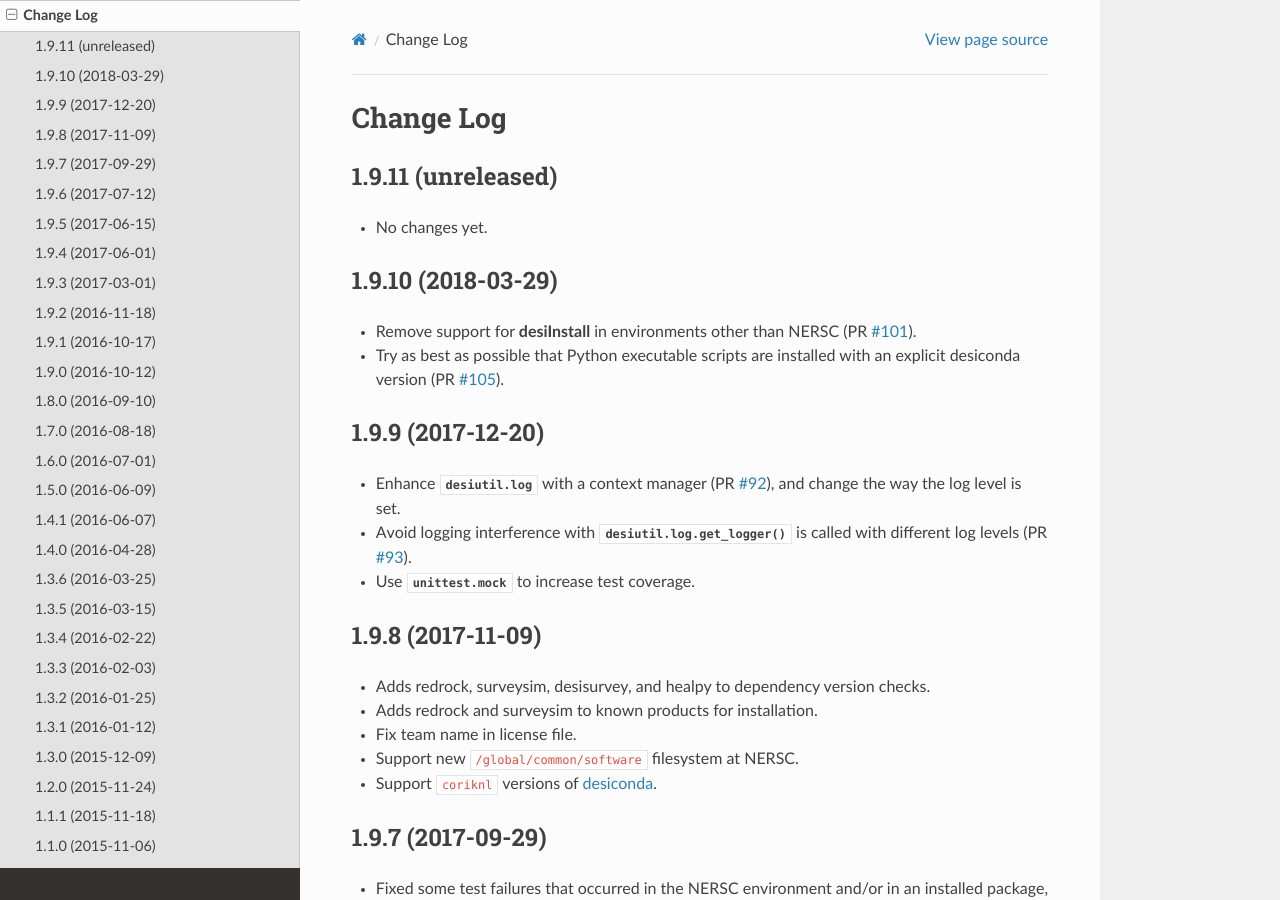
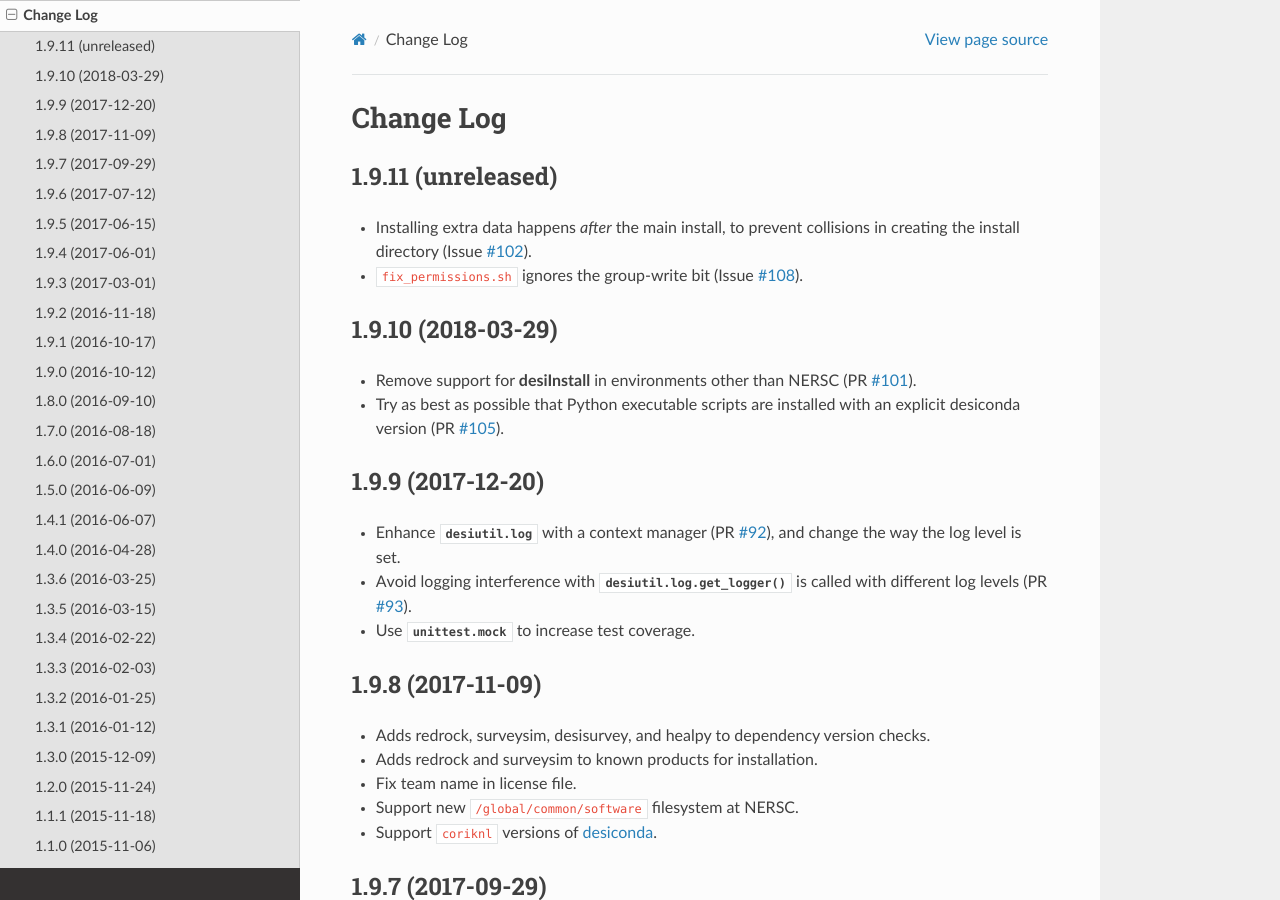
Before and after one commit to desihub/desiutil, a Sphinx documentation site: the page built from doc/changes.rst, in a window 1280 px wide and 900 px high. Built offline with Sphinx 7.4.7 and the Read the Docs theme 2.0.0, drawn with Linux system fonts in a browser that asks for light colours.

Commit message:
change order of downloading extra data

```diff
--- a/doc/changes.rst
+++ b/doc/changes.rst
@@ -5,7 +5,12 @@ Change Log
 1.9.11 (unreleased)
 -------------------
 
-* No changes yet.
+* Installing extra data happens *after* the main install, to prevent
+  collisions in creating the install directory (Issue `#102`_).
+* ``fix_permissions.sh`` ignores the group-write bit (Issue `#108`_).
+
+.. _`#108`: https://github.com/desihub/desiutil/issues/108
+.. _`#102`: https://github.com/desihub/desiutil/issues/102
 
 1.9.10 (2018-03-29)
 -------------------
```
Also changed, not shown: doc/desiInstall.rst (+12 -19 lines), 1 other file.
